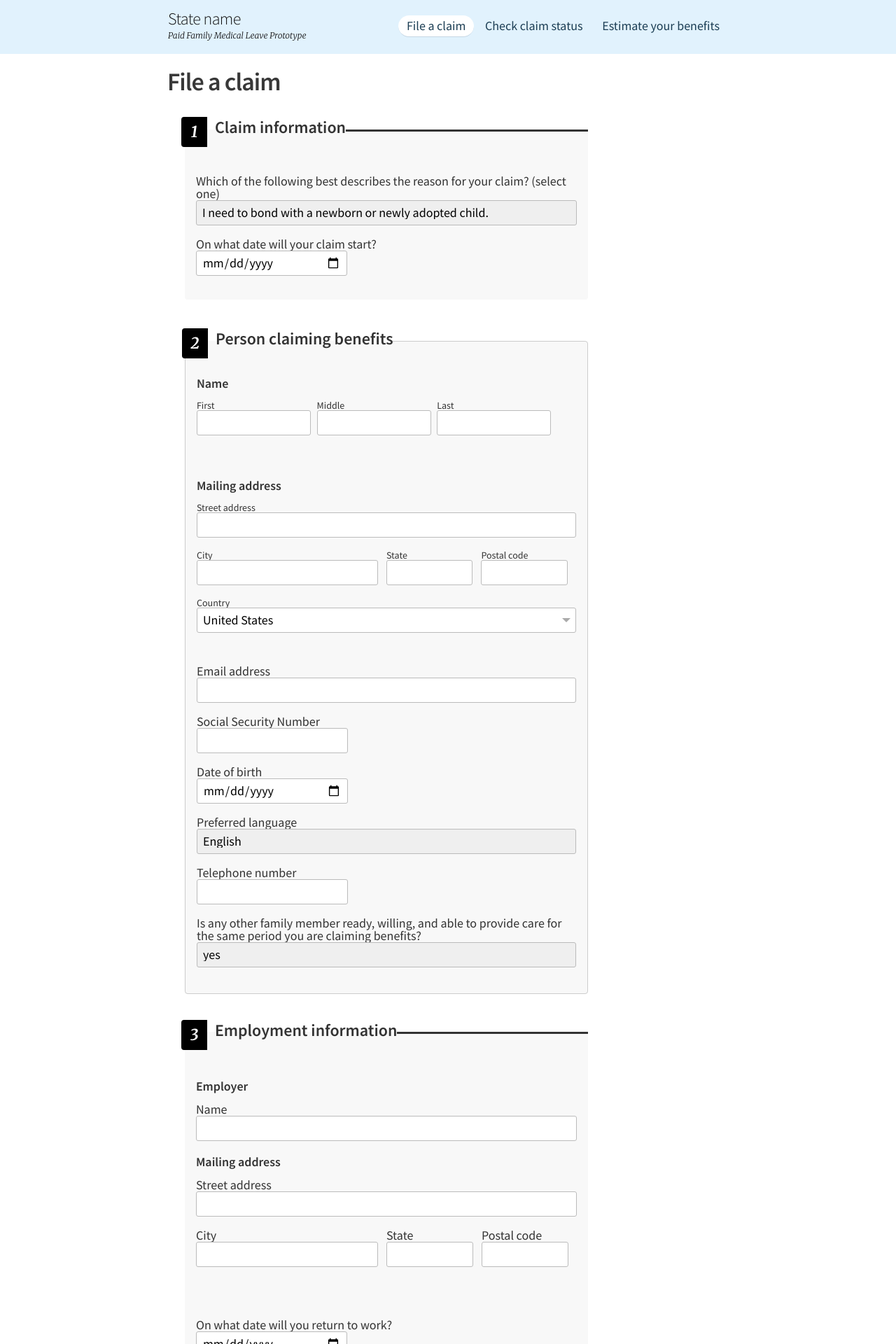
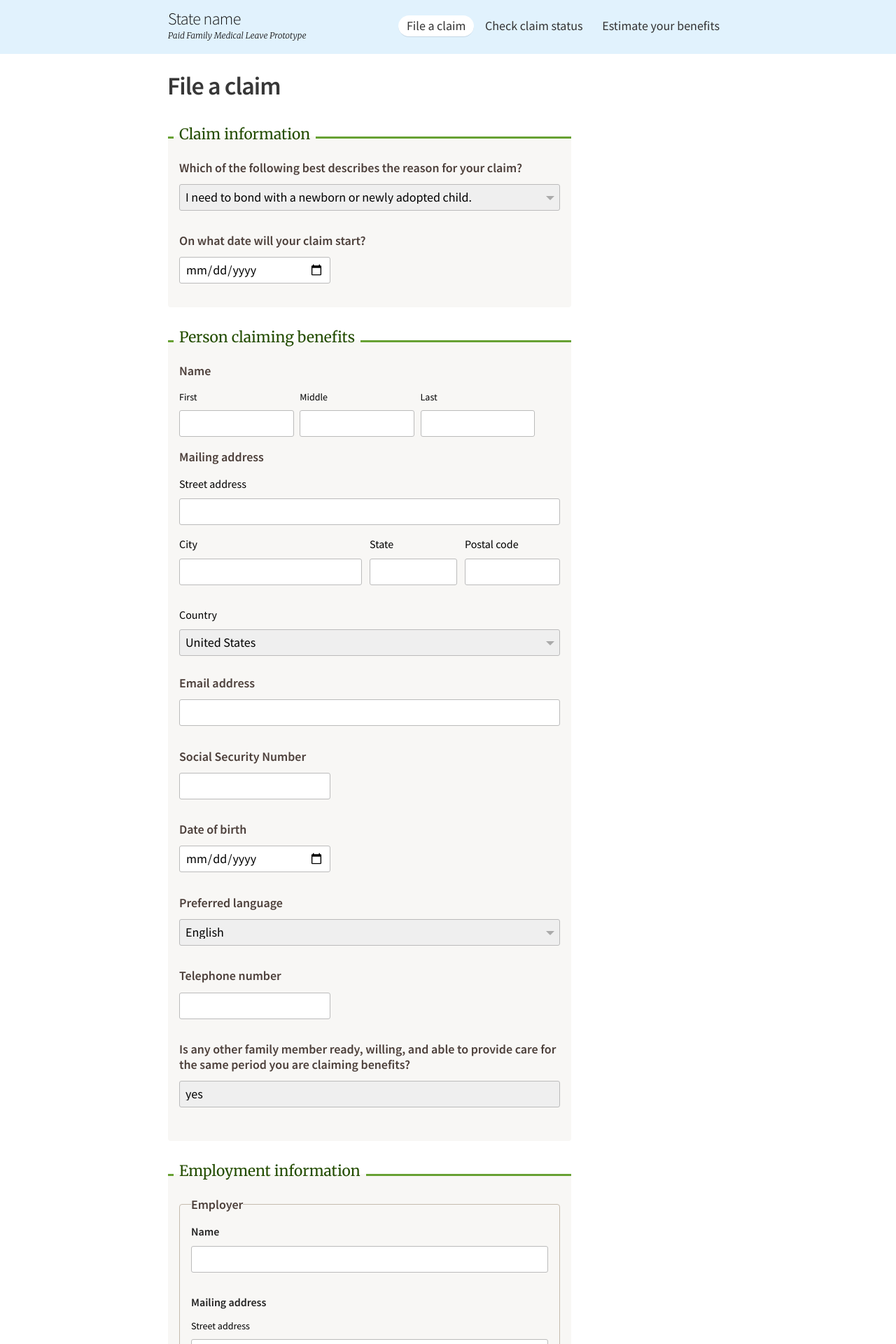
Before and after one commit to 18F/Paid-Leave-Prototype, a Jekyll site: the page built from _pages/claims/new.html, in a window 1280 px wide. Shown: the top 1920 px of the page at 70% size. Built offline with Jekyll 4.4.1, drawn with Linux system fonts in a browser that asks for light colours; nearby versions of some CDN libraries; library files that are not in the unit come from our copies.

Commit message:
Iterate on design cleanup

```diff
--- a/_pages/claims/new.html
+++ b/_pages/claims/new.html
@@ -15,10 +15,10 @@ excerpt: none
       <aside>
         <h1>How does this work?</h1>
         <ol class="steps">
-          <li>You’ll fill out and submit this form. We’ll provide a code to give to your healthcare provider.</li>
-          <li>You’ll notify your healthcare provider, who will provide information relevant to your claim.</li>
-          <li>We’ll process your application. You’ll receive an email when we receive the package, and once it’s been processed. (The average claims-processing time is currently 18 days.)</li>
-          <li>You’ll receive your benefits.</li>
+          <li>You&rsquo;ll fill out and submit this form. We&rsquo;ll provide a code to give to your healthcare provider.</li>
+          <li>You&rsquo;ll notify your healthcare provider, who will provide information relevant to your claim. </li>
+          <li>We&rsquo;ll process your application. You&rsquo;ll receive an email when we receive the package, and once it&rsquo;s been processed. (The average claims-processing time is currently 18 days.)</li>
+          <li>You&rsquo;ll receive your benefits.</li>
         </ol>
         <p>If you have any questions, don't hesistate to <a href="#">contact us</a>. You can also <a href="#">read eligibility information</a>, <a href="#">estimate the benefits for which you qualify</a>, and  <a href="#">request a paper form</a>.</p>
       </aside>
--- a/_pages/sign-in.html
+++ b/_pages/sign-in.html
@@ -27,7 +27,7 @@ excerpt: none
           </div>
           <button>Sign In</button>
         </form>
-        <p class="note">If you do not have an account but wish to check the status of a current or pending action you may file by telephoning us during our normal business hours, 8:30 am to 4:30 pm, Monday through Friday (excluding holidays), at 555-555-5555.</p>
+        <p class="note">You may also check the status of a current or pending claim by calling us at <a href="tel:5555555555">555-555-5555</a> during our normal business hours, 8:30 am to 4:30 pm, Monday through Friday (excluding holidays).</p>
       </section>
     </div>
   </main>
--- a/javascripts/schema.json
+++ b/javascripts/schema.json
@@ -8,7 +8,7 @@
 			"type": "object",
 			"properties": {
 				"reason": {
-					"title": "Which of the following best describes the reason for your claim? (select one)",
+					"title": "Which of the following best describes the reason for your claim?",
 					"type":"enum",
 					"enum":[
 						"I need to bond with a newborn or newly adopted child.",
--- a/stylesheets/form.css
+++ b/stylesheets/form.css
@@ -1,11 +1,14 @@
+/* @override http://localhost:4000/stylesheets/form.css */
+
 /* @group widths */
 
 input[name="claimant.ssn"],
 input[type=date],
 input[name="claimant.telephone"],
-input[name="claimant.language"] label {
-    max-width: 12em;
-}
+input[name="claimant.language"] label { max-width: 12em; }
+
+/* @end */
+
 .field-select select {
     min-width: 0;
     background: none;
@@ -20,72 +23,6 @@ input[name="claimant.language"] label {
     position: relative;
     z-index: 1;
 }
-.field-select::after {
-    content: "";
-    border: 6px solid black;
-    position: absolute;
-    right: 8px;
-    bottom: 0;
-    margin-bottom: 9px;
-    border-color: #aaa transparent transparent transparent;
-    z-index: -1;
-}
-.field-select:hover select {
-    border-color: #aaa;
-}
-.field-select:hover::after {
-    border-top-color: #888;
-}
-textarea {
-    display: block;
-    width: 100%;
-    max-width: 40em;
-    min-height: 6em;
-    line-height: 1.25;
-    color: #333;
-}
-button,
-.button {
-    background: none;
-    border: 1px solid;
-    color: #2e8540;
-    font: inherit;
-    padding: 10px 12px;
-    margin: 1em 0 0;
-    line-height: 16px;
-    cursor: pointer;
-    text-decoration: none;
-    border-radius: 3px;
-    display: inline-block;
-    vertical-align: middle;
-    max-width: 128px;
-}
-button:hover,
-.button:hover {
-    background: #2e8540;
-    border-color: #2e8540;
-    color: white;
-    box-shadow: 0 1px 0 #f3f3f3;
-    text-decoration: none !important;
-}
-button:active,
-.button:active {
-    color: #7aa79d;
-    background: #1d5529;
-    border-color: #006e52;
-    box-shadow: inset 0 1px 0 rgba(0, 0, 0, 0.1);
-}
-.button-reject {
-    border-color: #981b1e !important;
-    color: #981b1e;
-}
-.button-reject:hover {
-    background: #981b1e;
-    color: white;
-}
-form .a-return + h1 {
-    margin-top: 1em !important;
-}
 fieldset > p {
     font-size: 14px;
     line-height: 1.4;
@@ -93,13 +30,15 @@ fieldset > p {
     margin-top: 0;
     margin-bottom: 1em;
 }
-.jsonform-error-claimant---address---country .controls,
-.jsonform-error-claimant---address---state .controls,
-.jsonform-error-employment---employer---address---state .controls {
+.controls {
     position: relative;
     z-index: 1;
 }
-div[class*="---address---country"] > .controls::after {
+
+.field-select::after,
+div[class*="-information---reason"] > .controls::after,
+div[class*="---address---country"] > .controls::after,
+div[class*="language"] > .controls::after {
     content: "";
     border: 6px solid black;
     position: absolute;
@@ -109,22 +48,19 @@ div[class*="---address---country"] > .controls::after {
     border-color: #aaa transparent transparent transparent;
     z-index: 1;
 }
-div[class*="---address---country"] > .controls > select {
-    min-width: 0;
-    background: white;
-    padding-right: 24px;
-    overflow: hidden;
-    text-overflow: ellipsis;
-    display: block;
-    line-height: 1.2;
-    width: 100%;
-}
-div[class*="---address---country"] > .controls:hover > select {
+.field-select:hover > select,
+div[class*="-information---reason"] > .controls:hover > select,
+div[class*="---address---country"] > .controls:hover > select,
+div[class*="language"] > .controls:hover > select{
     border-color: #aaa;
 }
-div[class*="---address---country"] > .controls:hover::after {
+.field-select:hover::after,
+div[class*="-information---reason"] > .controls:hover::after,
+div[class*="---address---country"] > .controls:hover::after,
+div[class*="language"] > .controls:hover::after{
     border-top-color: #888;
 }
+
 .description-text,
 .p-description-text {
     margin-top: 8px;
@@ -140,11 +76,7 @@ div[class*="---address---country"] > .controls:hover::after {
 .description-text a:hover {
     text-decoration: none;
 }
-div.field,
-fieldset {
-    margin: 0 auto 28px;
-    max-width: 640px;
-}
+
 .field .help-text,
 .p-customize-timeline {
     font-size: 14px;
@@ -152,188 +84,67 @@ fieldset {
     display: block;
     margin-top: 8px;
 }
-div {
-    margin-bottom: 18px;
-}
-#jsonform-0-elt-claimant,
-#jsonform-0-elt-child,
-#jsonform-0-elt-employer,
-#jsonform-0-elt-physician,
-#jsonform-0-elt-physician .fieldset-patient {
-    border: 1px solid #ccc;
-    padding: 16px;
-    padding-top: 0;
-    padding-bottom: 19px;
-    position: relative;
-    margin-top: 36px;
-    margin-bottom: 32px;
-    border-radius: 4px;
-}
-:not(fieldset) > fieldset {
-    border-top: 3px solid;
-    counter-increment: claim-section;
+
+
+form > div > fieldset {
+    border-top: 3px solid #67a133;
     position: relative;
     margin-bottom: 2em;
-    background: #f8f8f8;
+    background: #f8f7f5;
     padding: 16px 16px 16px;
     border-radius: 0 0 4px 4px;
 }
-:not(fieldset) > fieldset > legend {
-    font-weight: 600;
-    font-size: 24px;
-    letter-spacing: normal;
-    padding-top: 8px;
-    margin-bottom: 24px;
-    padding-left: 16px;
+
+form > div > fieldset > legend {
+    font-weight: 400;
+    font-size: 21px;
+    font-family: Merriweather;
+    padding: 0 8px;
+    margin: 0 0 4px -8px;
+    position: relative;
+    top: -5px;
+  	color: #234c00;
 }
-:not(fieldset) > fieldset > legend::before {
-    content: counter(claim-section);
-    font-family: Merriweather;
-    font-style: italic;
-    font-size: 22px;
-    border: 3px solid;
-    width: 1.67em;
-    float: left;
-    margin-left: -1.67em;
-    margin-top: -3px;
-    margin-right: 0.5em;
-    border-radius: 4px 0 0 4px;
-    text-align: center;
-    line-height: 1.67em;
-    background: black;
-    border-color: black;
-    color: white;
-    border-top-right-radius: 0;
-}
-.fieldset-sign-in label:first-child input {
-    margin-bottom: 24px;
-}
-fieldset div.field:last-of-type+fieldset {
-    margin-top: 24px;
-    margin-bottom: 4px;
-}
-fieldset > legend {
-    display: block;
-    max-width: 40em;
-    margin: 0 0 12px;
-    padding: 0;
-    position: static;
-    font: inherit;
-    line-height: 24px;
-    font-weight: 600;
-}
-.field.is-disabled span.label-text {
-    color: #888;
-    cursor: not-allowed;
-}
-.field.field-radio {
-    display: inline-block;
-    vertical-align: middle;
-    margin-bottom: 6px;
-    margin-right: 0.4em;
-}
-.field.field-radio label {
-    display: inline-block;
-    padding: 8px 12px 8px 12px;
-    min-height: 32px;
-    line-height: 1;
-    vertical-align: middle;
-    border: 1px solid #ccc;
-    border-radius: 3px;
-}
-.field.field-radio input,
-.field.field-checkbox input {
-    margin-right: 0.4em;
-}
-.field input:focus,
-.field select:focus,
-.field textarea:focus,
-.field.field-checkbox.is-focused label,
-.field.field-radio.is-focused label {
-    border-color: #1188ff;
-    box-shadow: 0 0 0 1px rgba(17, 136, 255, 0.15);
-    outline: none;
-}
-main div.field-select.is-focused::after {
-    border-top-color: #1188ff;
-}
-div.field.field-checkbox span.label-text,
-div.field.field-radio span.label-text,
-div.field.field-radio input {
-    display: inline;
-    vertical-align: middle;
-    font-weight: normal;
-}
-div.field.field-checkbox {
-    position: relative;
-    padding-left: 24px;
-    margin-bottom: 8px;
-}
-div.field.field-checkbox input {
-    font-size: 1em;
-    line-height: 1;
-    position: absolute;
-    left: 0;
-    top: 0;
-}
-div.field.field-checkbox+.is-branch {
-    margin-top: -4px !important;
-    margin-left: 3px;
-    margin-bottom: 16px;
-}
-div.field.is-error .label-text {
-    color: #a73856;
-}
-div.field.is-error input,
-div.field.is-error textarea {
-    border-color: #ce6246;
-}
-div.field.is-error .error-text,
-fieldset.fieldset-radio.is-error .error-text {
-    color: #990017;
-    display: block;
-    padding-top: 12px;
-    font-style: italic;
-    font-size: 14px;
-}
-div.field.is-error .error-text,
-fieldset.fieldset-radio.is-error .error-text {
-    color: #af1830;
-    font-size: 14px;
-    padding-top: 6px;
-    display: block;
-    font-style: italic;
-}
-@media screen and (min-width: 533.33px) {
-    fieldset.fieldset-date-range::after {
-        content: "";
-        display: table;
-        clear: both;
-    }
-    fieldset.fieldset-date-range div.field {
-        padding-bottom: 1.4em;
-        position: relative;
-        width: 50%;
-        float: left;
-        margin-bottom: 0;
-    }
-    fieldset.fieldset-date-range span.label-text {
-        position: absolute;
-        bottom: 0;
-        left: 0;
-        margin: 0;
-        font-size: 12px;
-    }
-}
+
+
 #jsonform-0-elt-claimant\.address fieldset,
 #jsonform-0-elt-dependent\.address fieldset,
 #jsonform-0-elt-employment\.employer\.address fieldset {
     padding-bottom: 1.4em;
     position: relative;
 }
-#jsonform-0-elt-claimant\.address label {
-    font-size: 14px;
+
+.field,
+div.control-group{
+    max-width: 32em;
+    margin-bottom: 1.8em;
+
 }
+
+.control-group .control-label,
+form > div > fieldset fieldset > legend {
+	line-height: 1.2em;
+    margin-bottom: 0.7em;
+    display: block;
+    font-weight: 600;
+    color: #4c3f3a;
+}
+
+form > div > fieldset fieldset > legend {
+	margin-bottom: 1em;
+}
+
+[class*=name] .control-label,
+[class*=address] .control-label {
+    font-size: 16px;
+    font-weight: 400;
+    color: black;
+}
+
+/* @group address */
+
+fieldset[class*=address] div.control-group[class*=address---street]{ margin-bottom: 1em; }
+
 #jsonform-0-elt-claimant\.address .jsonform-error-claimant---address---city,
 #jsonform-0-elt-claimant\.address .jsonform-error-claimant---address---state,
 #jsonform-0-elt-claimant\.address .jsonform-error-claimant---address---zip,
@@ -345,14 +156,21 @@ fieldset.fieldset-radio.is-error .error-text {
 #jsonform-0-elt-employment\.employer\.address .jsonform-error-employment---employer---address---zip {
     float: left;
     width: 25%;
-    padding-right: 0.67em;
-    margin-bottom: 0;
+    padding-right: 2%;
 }
 #jsonform-0-elt-claimant\.address .jsonform-error-claimant---address---city,
 #jsonform-0-elt-dependent\.address .jsonform-error-dependent---address---city,
 #jsonform-0-elt-employment\.employer\.address .jsonform-error-employment---employer---address---city {
     width: 50%;
 }
+
+#jsonform-0-elt-claimant\.address .jsonform-error-claimant---address---zip,
+#jsonform-0-elt-dependent\.address .jsonform-error-dependent---address---zip,
+#jsonform-0-elt-employment\.employer\.address .jsonform-error-employment---employer---address---zip {
+  padding-right: 0;
+}
+
+
 #jsonform-0-elt-claimant\.address #claimant\.address\.city,
 #jsonform-0-elt-claimant\.address #claimant\.address\.state,
 #jsonform-0-elt-claimant\.address #claimant\.address\.zip,
@@ -385,19 +203,59 @@ fieldset.fieldset-radio.is-error .error-text {
 #jsonform-0-elt-dependent\.address .jsonform-error-dependent---address---country::after {
     top: 44px;
 }
-.field.field-diagnosis {
-    margin-bottom: 0;
-}
+
+
+
+/* @end */
 /* @group layout-claims */
 
-.layout-claims main {
-    padding-top: 1em;
+.page h1{
+  margin-bottom: 1.125em;
 }
-.layout-claims main button {
-    margin: 2em auto 1em;
-    display: block;
-    width: 640px;
+
+
+/* @group claim information */
+
+[class*=benefits_start]{
+  margin-bottom: 1em !important;
 }
+
+/* @end */
+
+/* @group employment information */
+
+#jsonform-0-elt-employment > fieldset[class*=employer].control-group {
+    border: 1px solid #c5bbae;
+    border-radius: 4px;
+    padding: 16px;
+    padding-top: 0;
+    padding-bottom: 0;
+    position: relative;
+    margin-bottom: 32px;
+}
+
+#jsonform-0-elt-employment > fieldset[class*=employer].control-group [class*=name] .control-label,
+#jsonform-0-elt-employment > fieldset[class*=employer].control-group fieldset legend{
+	font-size: 16px;
+	font-weight: 600;
+	color: #222;
+}
+
+#jsonform-0-elt-employment > fieldset[class*=employer].control-group fieldset {
+  margin-bottom: 8px;
+}
+
+#jsonform-0-elt-employment > fieldset[class*=employer].control-group fieldset label.control-label{
+	font-size: 14px !important;
+
+}
+
+
+
+/* @end */
+
+
+
 .layout-claims main button {
     margin: 0;
     font-size: 24px;
@@ -406,6 +264,7 @@ fieldset.fieldset-radio.is-error .error-text {
     border-width: 2px;
     margin-bottom: 2em;
 }
+
 @media screen and (min-width: 711.111px) {
     #jsonform-0-elt-claimant\.name,
     #jsonform-0-elt-dependent\.name {
@@ -416,7 +275,6 @@ fieldset.fieldset-radio.is-error .error-text {
         width: 31.67%;
         float: left;
         margin-bottom: 0;
-        padding-bottom: 1.33em;
         position: relative;
     }
     #jsonform-0-elt-claimant\.name .controls,
--- a/stylesheets/screen.css
+++ b/stylesheets/screen.css
@@ -1,5 +1,3 @@
-/* @override http://localhost:4000/stylesheets/screen.css */
-/* @override http://localhost:4000/stylesheets/screen.css */
 /* @override http://localhost:4000/stylesheets/screen.css */
 /* @group bootstrap */
 
@@ -47,7 +45,7 @@ body {
     font-family: Source Sans Pro, Verdana, sans-serif;
     font-size: 18px;
     font-weight: 400;
-    background: #eee;
+    background: #f8f8f8;
     color: #333;
 }
 a {
@@ -109,7 +107,7 @@ a:visited {
 main {
     background: white;
     color: #333;
-    padding: 1em 0 24px;
+    padding: 1.33em 0 24px;
 }
 img {
     max-width: 100%;
@@ -240,6 +238,7 @@ a[id] {
     position: relative;
     left: -1px;
 }
+
 .page h1 span.article,
 .page h1 span.preposition {
     font-style: italic;
@@ -686,8 +685,8 @@ textarea {
     padding: 4px 8px;
     border: 1px solid #bbb;
     border-radius: 3px;
-    line-height: 36px;
-    min-height: 36px;
+    line-height: 32px;
+    min-height: 38px;
     min-width: 4em;
     width: 100%;
     margin: 0;
@@ -826,6 +825,8 @@ fieldset.fieldset-radio {
     margin-top: 24px;
     margin-bottom: 32px;
 }
+
+
 .fieldset.fieldset-claimant > legend,
 .fieldset.fieldset-child > legend,
 .fieldset.fieldset-employer > legend,
@@ -1049,9 +1050,8 @@ fieldset.fieldset-address div.field.field-country.field-select::after {
     padding: 10px 0 10px;
     background: #e1f2fd;
 }
-.site-header a {
-    color: #1c3e54;
-}
+.site-header a { color: inherit; }
+
 .logo {
     padding-bottom: 8px;
     margin-bottom: 8px;
@@ -1092,6 +1092,10 @@ fieldset.fieldset-address div.field.field-country.field-select::after {
     padding: 6px 12px;
     border-radius: 99em;
 }
+
+.site-header nav a:hover {
+	text-decoration: underline;
+}
 .layout-claims .site-header .nav-file-a-claim a,
 .layout-status .site-header .nav-check-claim-status a,
 .layout-estimator .site-header .nav-estimator a {
@@ -1140,40 +1144,57 @@ fieldset.fieldset-address div.field.field-country.field-select::after {
     font-size: 16px;
 }
 .site-footer a {
-    color: #555;
-}
-.site-footer ul li:last-of-type {
-    margin-right: 0;
-}
-.site-footer .site-footer-contact h2 {
-    display: none;
-}
+    color: #333;
+    text-decoration: none;
+}
+
+.site-footer a:hover { text-decoration: underline; }
+
+
 @media screen and (min-width: 799.99px) {
     .site-footer {
-        padding-top: 24px;
-        padding-bottom: 48px;
-    }
-    .site-footer .logo {
-        float: left;
-    }
-    .site-footer .site-footer-nav,
-    .site-footer .site-footer-contact {
+        padding-top: 2em;
+        padding-bottom: 2em;
+    }
+
+    .site-footer .site-footer-nav li{
+		border-right: 1px solid #ccc;
+		padding-right: 0.67em;
+	}
+
+	.site-footer .site-footer-nav li:last-child,
+	.site-footer .site-footer-contact li:last-child::after{
+		content: "";
+		border: none;
+		padding: 0;
+	}
+
+	.site-footer .site-footer-contact li::after{
+		content: ".";
+		color: #bbb;
+		font-weight: 600;
+		position: relative;
+		top: -0.125em;
+		right: -0.33em;
+
+	}
+
+    .site-footer .site-footer-nav a{
         font-size: 18px;
-    }
-    .site-footer .site-footer-contact {
+        color: #444;
+    }
+    .site-footer .site-footer-contact a{
         font-size: 14px;
-    }
-}
-/* @end */
+        font-weight: 600;
+        color: #555;
+    }
+}
+/* @end */
+
 /* @group layouts */
 /* @group layout-claims-new */
 
-.layout-claims-new main form {
-    max-width: 32em;
-    position: relative;
-    counter-reset: claim-section;
-    margin-left: 1.33em;
-}
+
 .layout-claims-new .claim-section {
     border-top: 3px solid;
     counter-increment: claim-section;
@@ -1439,34 +1460,6 @@ fieldset.fieldset-address div.field.field-country.field-select::after {
 }
 /* @end */
 /* @group layout-estimator */
-
-.layout-estimator .wrapper {
-    max-width: 640px;
-}
-.layout-estimator .site-header .logo {
-    float: none;
-}
-.layout-estimator .site-header .logo a {
-    padding: 0;
-    margin: 0 0 0.4em;
-    font-size: 14px;
-    font-family: inherit;
-    font-weight: 400;
-    letter-spacing: normal;
-    font-style: normal;
-    float: none;
-    text-decoration: underline;
-}
-.layout-estimator .site-header h1 a:hover {
-    text-decoration: none;
-}
-.layout-estimator .site-header h2 {
-    font-size: 24px;
-    color: #485055;
-    font-weight: 600;
-    margin-bottom: 8px;
-    display: block;
-}
 .layout-estimator .signpost {
     position: absolute;
     right: 0;
@@ -1534,16 +1527,52 @@ fieldset.fieldset-address div.field.field-country.field-select::after {
 /* @end */
 /* @group layout-sign-in */
 
+  .layout-sign-in form{
+  	padding: 32px;
+    background: #f8f7f5;
+    border-radius: 5px;
+    max-width: 24em;
+    margin: 0 0 2.1em;
+  }
+
+  .layout-sign-in form+p{
+	font-size: 16px;
+	line-height: 1.4em;
+  }
+
+  .layout-sign-in form label{
+	font-weight: 600;
+     color: #4c3f3a;
+ }
+
+  .layout-sign-in form a{
+	font-size: 16px;
+	display: inline-block;
+	margin-top: 0.7em;
+	color: #2d1d18;
+  }
+
+  .layout-sign-in form .field:last-of-type{
+	margin-bottom: 1em;
+	}
+
+	.layout-sign-in form button{
+    padding: 8px 16px;
+    font-weight: 600;
+    border-width: 2px;
+	}
+
 @media screen and (min-width: 568.888px) {
-    .layout-sign-in .sign-in,
-    .layout-sign-in .sign-up {
-        float: left;
-        width: 47.5%;
-    }
-    .layout-sign-in .sign-in {
-        margin-right: 5%;
-    }
-}
+  .layout-sign-in main .wrapper{
+  	max-width: 32em;
+  	position: relative;
+  }
+
+    .layout-sign-in form{
+	text-align: left;
+	}
+}
+
 /* @end */
 /* @group layout-claim */
 
@@ -1585,3 +1614,6 @@ body.layout-claim-list p.your-info {
     padding: .5em;
     width: 15em;
 }
+
+
+/* @end */
```
Also changed, not shown: other parts of _pages/sign-in.html (+1 -1 lines).
